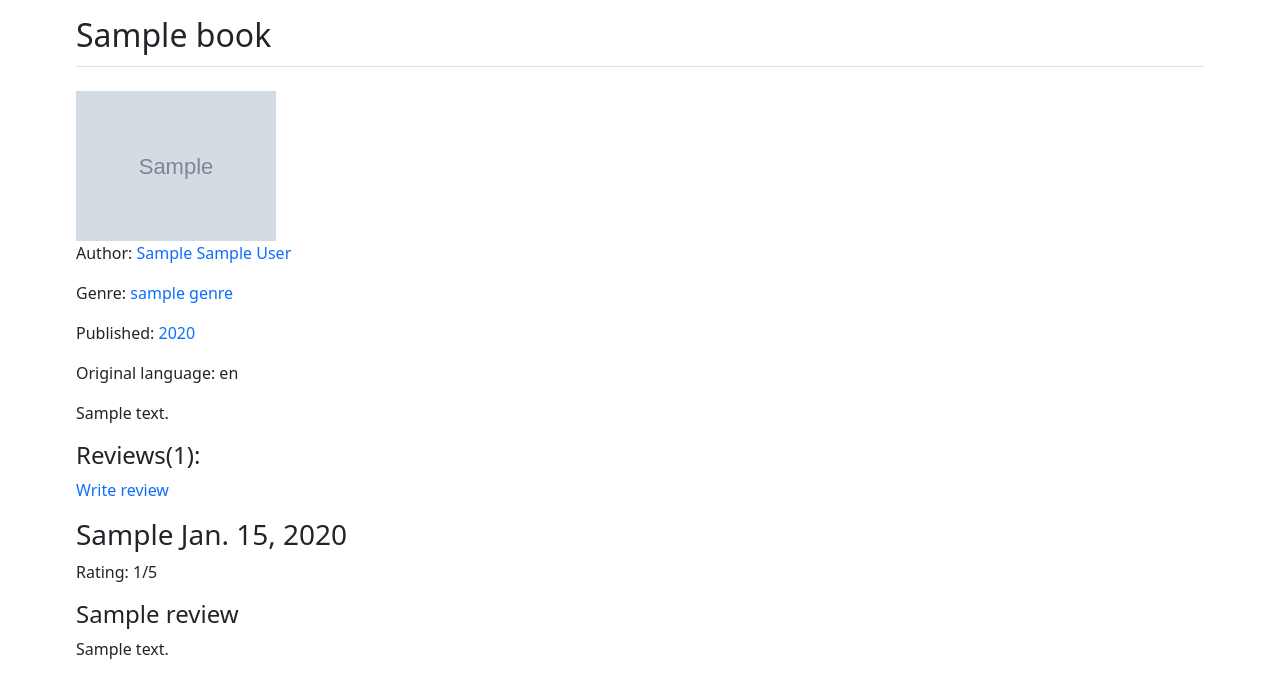
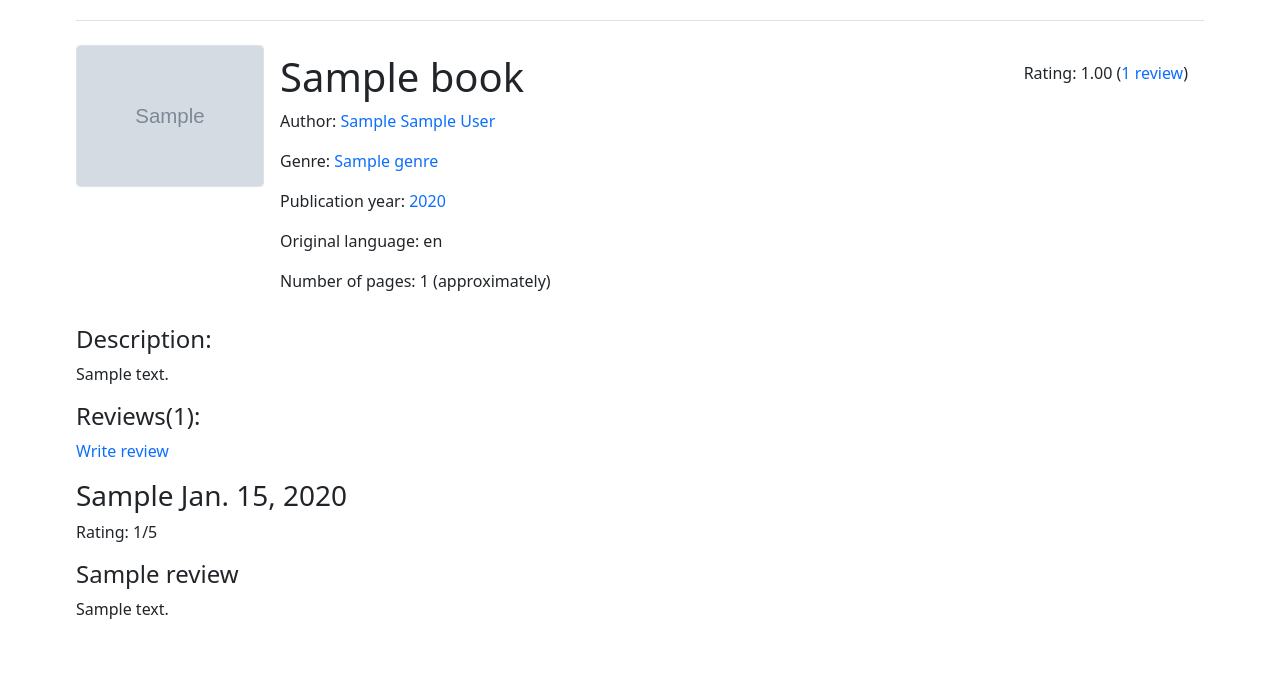
Before and after one commit to AndyAnderson91/book-review, a Django app: a page that uses br/templates/br/book.html in a window 1280 px wide. Shown: the part 58-756 px from the top of the page. Run offline with Django 3.2, Linux system fonts and the light colour scheme; tables that the repository leaves empty hold one stand-in row (values such as "Sample post"); grey boxes marked "Sample" are stand-in pictures; some libraries are stand-ins or nearby versions.

Commit message:
Book bar v2

```diff
--- a/br/models.py
+++ b/br/models.py
@@ -48,6 +48,7 @@ class Book(models.Model):
     description = models.TextField(max_length=1024, blank=True)
     full_img = models.ImageField(upload_to='img/book_img/full/', default='img/book_img/full/default-book-full.jpg')
     small_img = models.ImageField(upload_to='img/book_img/small/', default='img/book_img/small/default-book-small.jpg')
+    pages = models.PositiveIntegerField(default=500)
     slug = models.SlugField(max_length=80)
 
     class Meta:
--- a/br/templates/br/book.html
+++ b/br/templates/br/book.html
@@ -1,11 +1,33 @@
 {% extends 'br/base.html' %}
 
-{% block page_header %}
-    <h2>{{book.title}}</h2>
-{% endblock page_header %}
+{#{% block page_header %}#}
+{#    <h2>{{book.title}}</h2>#}
+{#{% endblock page_header %}#}
 
 {% block content %}
-    <img src="{{ book.full_img.url }}" alt="{{ book.title }}" width="200">
+    <div class="row g-0 mb-3">
+        <div class="col-sm-2">
+            <img src="{{ book.full_img.url }}" class="card-img rounded border d-none d-sm-block" alt="{{ book.title }}">
+            <img src="{{ book.small_img.url }}" class="card-img rounded border d-block d-sm-none" alt="{{ book.title }}">
+        </div>
+        <div class="col-sm-10" style="padding: 8px 16px 16px;">
+            <div class="row g-0">
+                <div class="col-md-auto">
+                    <h1>{{book.title}}</h1>
+                </div>
+                {% if book.is_published %}
+                    <div class="col-md-auto ms-auto">
+                        <p class="pt-md-2 mb-md-0">
+                            {% if book.avg_rating %}
+                                Rating: {{book.avg_rating|floatformat:2}}
+                                (<a href="{{book.get_absolute_url}}#reviews">{{book.review_set.count}} review{{book.review_set.count|pluralize}}</a>)
+                            {% else %}
+                                Something
+                            {% endif %}
+                        </p>
+                    </div>
+                {% endif %}
+            </div>
             <p>Author{{ book.authors.all|length|pluralize }}:
                 {% for author in book.authors.all %}
                     <a href="{% url 'br:search' %}?q={{author}}&category=author">{{author}}</a>{% if not forloop.last %},{% endif %}
@@ -13,16 +35,23 @@
             </p>
             <p>Genre{{ book.genres.all|length|pluralize }}:
                 {% for genre in book.genres.all %}
-            <a href="{% url 'br:search' %}?q={{genre}}&category=genre">{{genre|lower}}</a>{% if not forloop.last %},{% endif %}
+                    <a href="{% url 'br:search' %}?q={{genre}}&category=genre">{% if forloop.first %}{{ genre }}{% else %}{{genre|lower}}{% endif %}</a>{% if not forloop.last %},{% endif %}
                 {% endfor %}
             </p>
             {% if book.is_published %}
-        <p>Published: <a href="{% url 'br:search' %}?q={{book.pub_date.year}}&category=year">{{book.pub_date.year}}</a></p>
+                <p>Publication year: <a href="{% url 'br:search' %}?q={{book.pub_date.year}}&category=year">{{book.pub_date.year}}</a></p>
             {% else %}
                 <p>Expected at {{book.pub_date|date:'F'}} {{book.pub_date.day}}, <a href="{% url 'br:search' %}?q={{book.pub_date.year}}&category=year">{{book.pub_date.year}}</a></p>
             {% endif %}
             <p>Original language: {{book.language}}</p>
+            <p class="m-0">Number of pages: {{ book.pages }} (approximately)</p>
+        </div>
+    </div>
+    <div>
+        <a id="description"></a>
+        <h4>Description:</h4>
         <p>{{book.description}}</p>
+    </div>
     <a id="reviews"></a>
     {% if book.is_published %}
         {% if reviews %}
--- a/br/views.py
+++ b/br/views.py
@@ -55,6 +55,7 @@ class BooksListView(generic.list.ListView):
 
 class BookDetailView(generic.detail.DetailView):
     model = Book
+    queryset = BOOKS
     query_pk_and_slug = True
     template_name = 'br/book.html'
 
```
Also changed, not shown: br/templates/br/book_bar.html (+19 -20 lines), br/migrations/0041_book_pages.py (added), static/bootstrap/svg/book-half.svg (deleted), static/bootstrap/svg/journal-check.svg (deleted), static/bootstrap/svg/star-fill.svg (added). Lines whose indentation alone changed are shown as unchanged.
